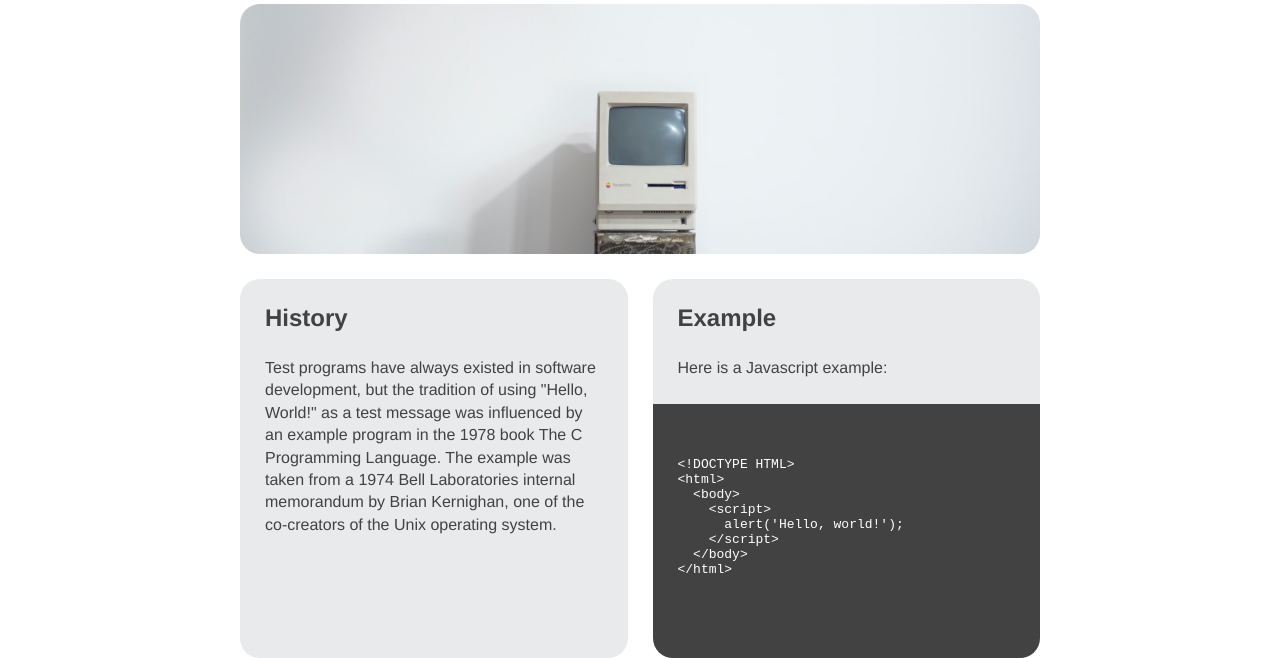
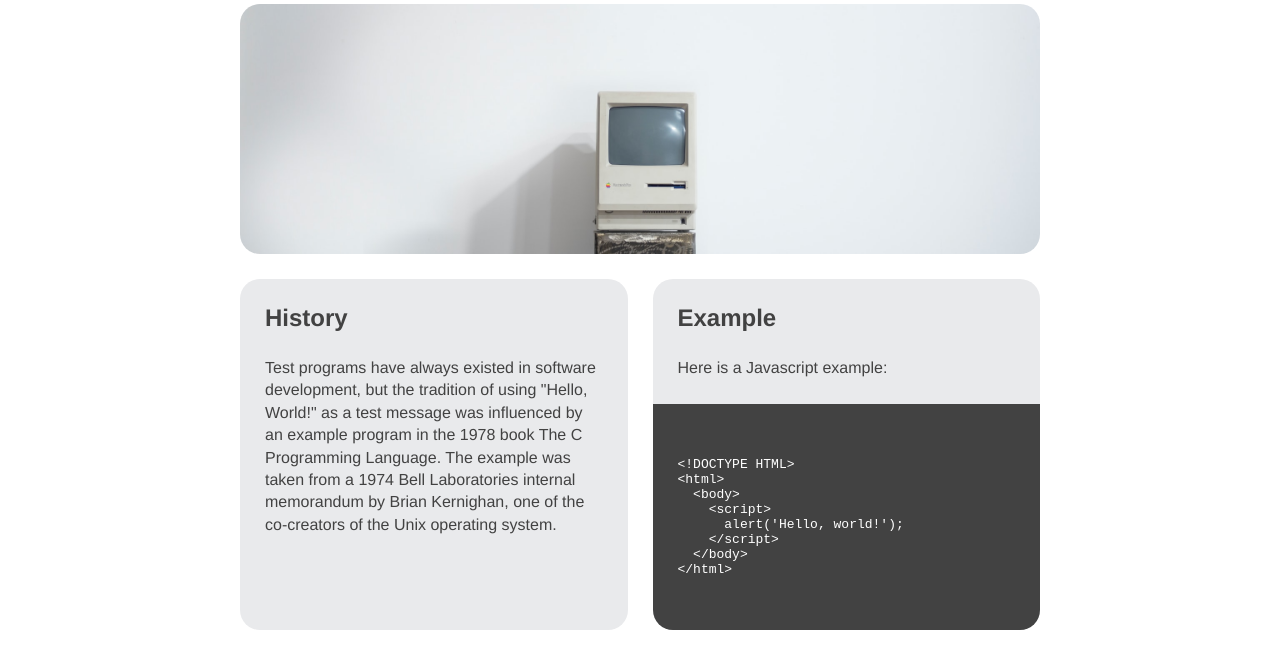
Before and after one commit to DannyLiang8/hello-world, a plain HTML site: page index.html in a window 1280 px wide. Shown: the part 191-849 px from the top of the page. After the commit the page ends 821 px from the top, so only its background shows below. Drawn offline with Linux system fonts and the light colour scheme.

Commit message:
Fix with help from professor line 35

```diff
--- a/index.html
+++ b/index.html
@@ -32,7 +32,7 @@
     &lt;/script&gt;
   &lt;/body&gt;
 &lt;/html&gt;
-          </code><pre>
+          </code></pre>
          </div>
         </section>
       </div>
```
Also changed, not shown: 1 other file.
